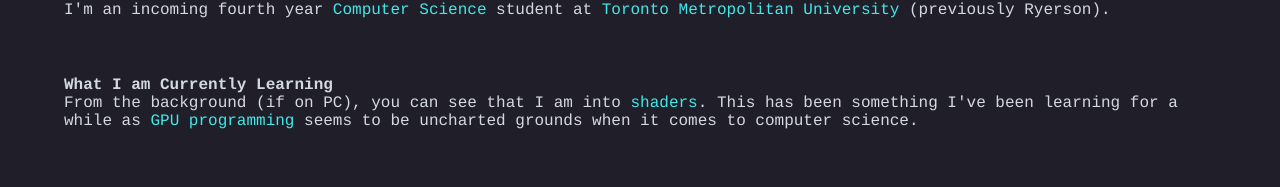
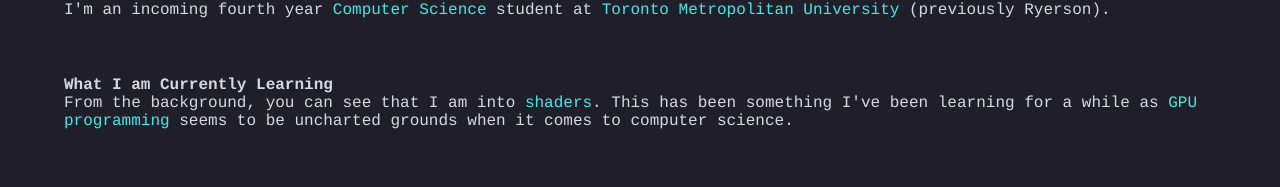
Before and after one commit to NabilNYMansour/PersonalWebsite2022, a React (Create React App) app: page / in a window 1280 px wide. Both pictures are taken after a click on the button "About". Shown: the part 128-315 px from the top of the page. Built offline with nearby package versions, Linux system fonts and the light colour scheme.

Commit message:
fixed some typos

```diff
--- a/src/components/tabs/aboutTab.tsx
+++ b/src/components/tabs/aboutTab.tsx
@@ -30,7 +30,7 @@
         </div>
         <div className="entry">
           <div className="entry-header-text">What I am Currently Learning</div>
-          From the background (if on PC), you can see that I am into{" "}
+          From the background, you can see that I am into{" "}
           <span className="name">shaders</span>. This has been something I've
           been learning for a while as{" "}
           <span className="name">GPU programming</span> seems to be uncharted
@@ -39,7 +39,7 @@
         <div className="entry">
           <div className="entry-header-text">My Interests</div>I love anything
           and everything related to computers: from{" "}
-          <span className="name">low level chip design</span> to
+          <span className="name">low level chip design</span> to {" "}
           <span className="name">high level web applications</span>. However,
           when it comes to things other than computers, I really enjoy reading{" "}
           <span className="name">philosophy</span>, going to the{" "}
```
